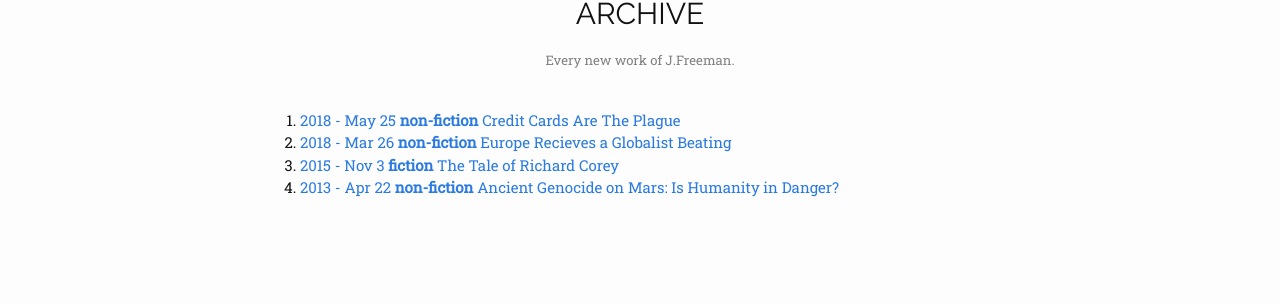
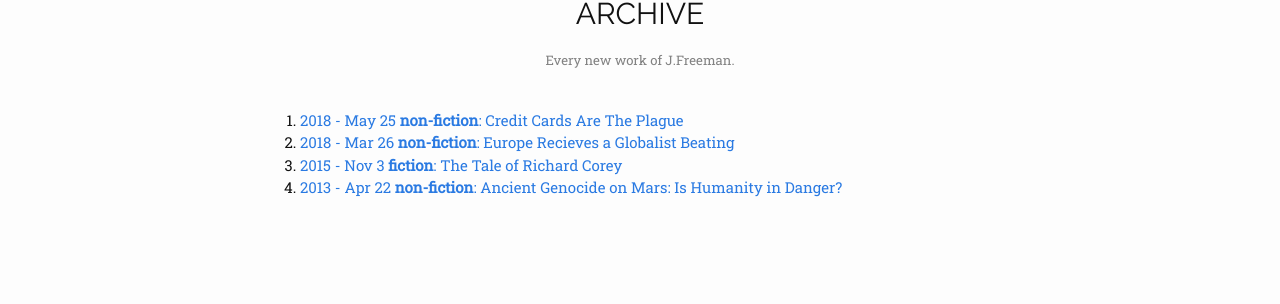
Before and after one commit to truthweb/truthweb.github.io, a Jekyll site: the page built from archive.md, in a window 1280 px wide. Shown: the part 119-423 px from the top of the page. Built offline with Jekyll 4.4.1, drawn with Linux system fonts in a browser that asks for light colours.

```diff
--- a/_layouts/archive.html
+++ b/_layouts/archive.html
@@ -15,7 +15,7 @@ layout: default
   <!--h2 class="post-list-heading">Latest Articles:</h2-->
     <ol>
       {%- for post in site.posts -%}
-      <li><a href="{{ post.url | relative_url }}">{{ post.date | date: date_format }} <b>{{ post.categories }}</b> {{ post.title | escape }}</a></li>
+      <li><a href="{{ post.url | relative_url }}">{{ post.date | date: date_format }} <b>{{ post.categories }}</b>: {{ post.title | escape }}</a></li>
       {%- endfor -%}
     </ol>
 
```
